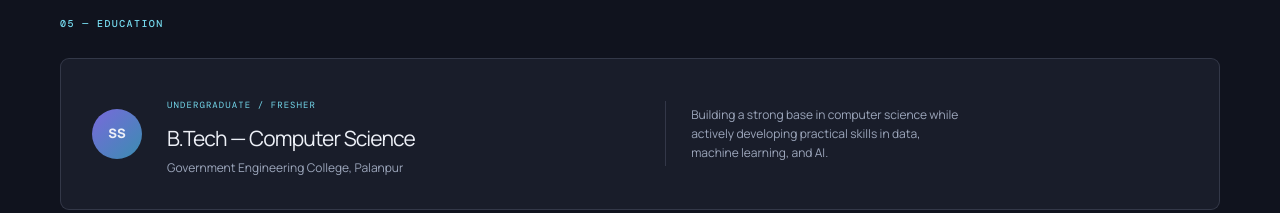
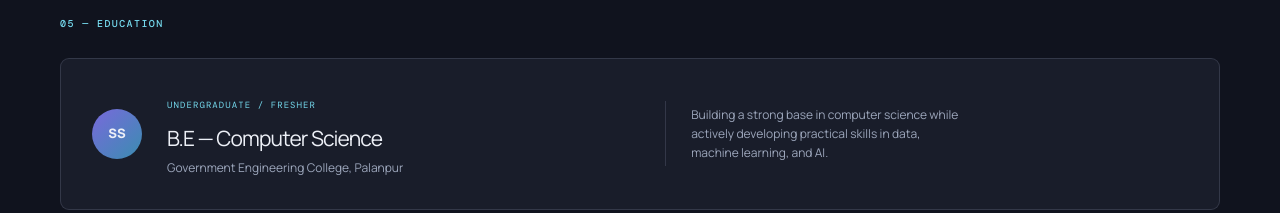
Before and after one commit to singhs143143-gif/Shivam_portfolio, a React (Vite) app: page / in a window 1280 px wide. Shown: the part 3740-3953 px from the top of the page. Built offline with nearby package versions, Linux system fonts and the light colour scheme; a web font is replaced by a local one.

Commit message:
Update portfolio

```diff
--- a/client/pages/Index.tsx
+++ b/client/pages/Index.tsx
@@ -158,7 +158,7 @@ export default function Index() {
         <div className="project-grid">{projects.map((project) => <article className="project-card" key={project.number}><div className="project-top"><span>{project.number}</span><button onClick={() => setActiveProject(project)} aria-label={`View details for ${project.title}`}><ArrowUpRight size={19}/></button></div><h3>{project.title}</h3><p>{project.description}</p><div className="tag-list">{project.tags.map((tag) => <span key={tag}>{tag}</span>)}</div><button className="details-link" onClick={() => setActiveProject(project)}>View details <ChevronRight size={16}/></button></article>)}</div>
       </section>
 
-      <section id="education" className="section-shell education-section"><div className="section-label">05 — EDUCATION</div><div className="education-card"><div className="education-mark">SS</div><div><span>UNDERGRADUATE / FRESHER</span><h2>B.Tech — Computer Science</h2><p>Government Engineering College, Palanpur</p></div><div className="education-line"></div><p className="education-note">Building a strong base in computer science while actively developing practical skills in data, machine learning, and AI.</p></div></section>
+      <section id="education" className="section-shell education-section"><div className="section-label">05 — EDUCATION</div><div className="education-card"><div className="education-mark">SS</div><div><span>UNDERGRADUATE / FRESHER</span><h2>B.E — Computer Science</h2><p>Government Engineering College, Palanpur</p></div><div className="education-line"></div><p className="education-note">Building a strong base in computer science while actively developing practical skills in data, machine learning, and AI.</p></div></section>
 
       <section id="contact" className="section-shell contact-section"><div className="contact-intro"><div className="section-label">06 — CONTACT</div><h2>Let&apos;s make<br />something <em>useful.</em></h2><p>I&apos;m always interested in learning, building data-driven projects, and connecting with people working in Data Science, AI, and Machine Learning.</p><div className="contact-links"><a href="mailto:singhs79094@gmail.com"><Mail size={17}/> singhs79094@gmail.com</a><a href="tel:9558837436">+91 95588 37436</a></div></div><form className="contact-form" onSubmit={handleContact}><label>Name<input required name="name" placeholder="Your name" /></label><label>Email<input required type="email" name="email" placeholder="you@example.com" /></label><label>Message<textarea required name="message" rows={4} placeholder="Tell me a little about your idea..." /></label><button type="submit" className="button button-primary">Open email client <Send size={16}/></button><small>Your message will open in your default email client.</small></form></section>
 
```
